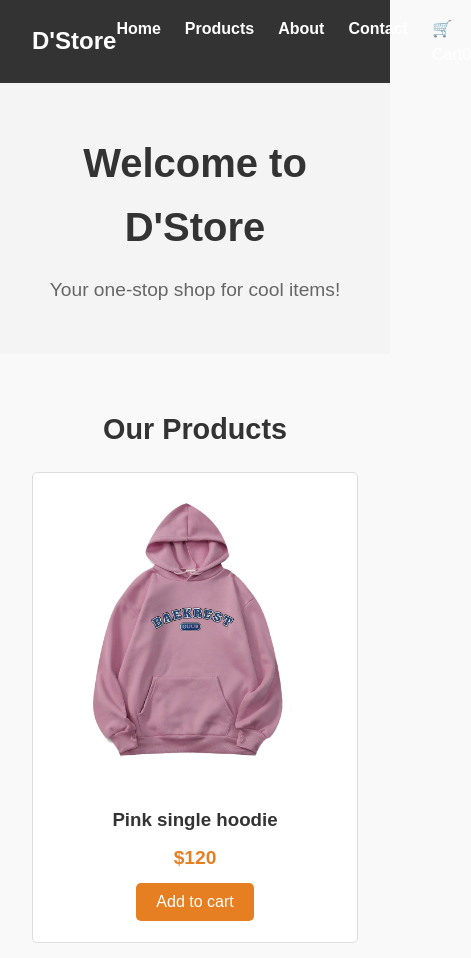
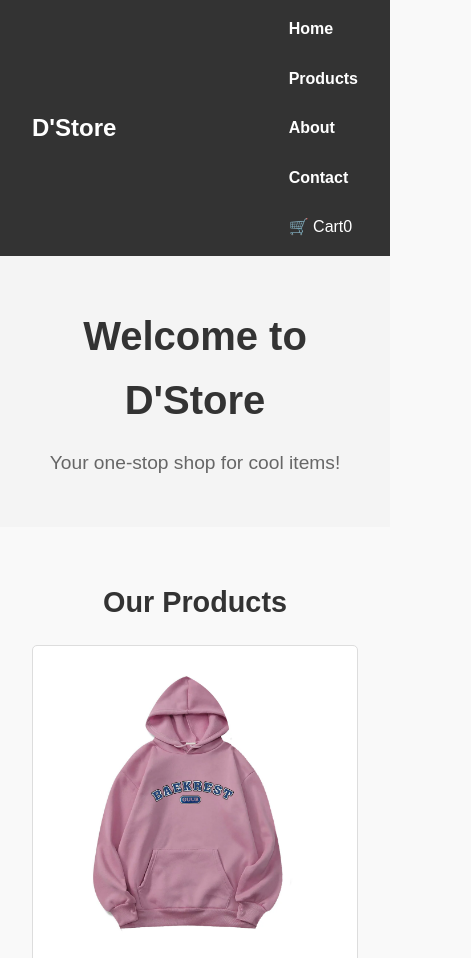
Before and after one commit to CodewithDivine-commits/dstore-ecommerce, a plain HTML site: page index.html in a window 390 px wide. Shown: the top 958 px of the page, 471 px wide, since content can reach past the window. Drawn offline with Linux system fonts and the light colour scheme.

Commit message:
Fix: nav bar issue fixed

```diff
--- a/style.css
+++ b/style.css
@@ -192,3 +192,14 @@ overflow-x:hidden;
   font-size: 1.8rem;
   color: white;
 }
+
+@media (max-width: 768px) {
+  nav ul {
+    display: flex;
+    flex-direction: column;
+  }
+
+  .menu-toggle {
+    display: none;
+  }
+}
```
